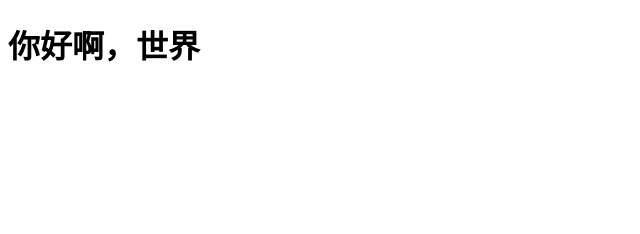
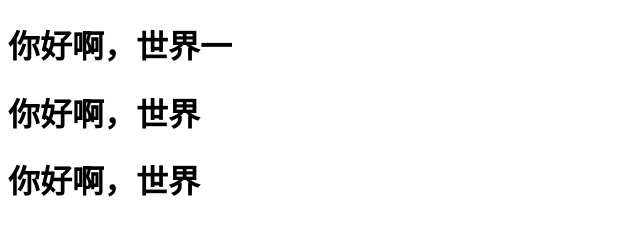
Before and after one commit to zhangfanyitong/test1, a plain HTML site: page index.html in a window 1280 px wide. Shown: the whole page, without its empty margins (0-640 px from the left). Drawn offline with Linux system fonts and the light colour scheme.

Commit message:
使用idea提交html

```diff
--- a/index.html
+++ b/index.html
@@ -9,7 +9,10 @@
 </head>
 
 <body>
+    <h1>你好啊，世界一</h1>
     <h1>你好啊，世界</h1>
+    <h1>你好啊，世界</h1>
+
 </body>
 
 </html>
```
Also changed, not shown: t1.txt (deleted).
